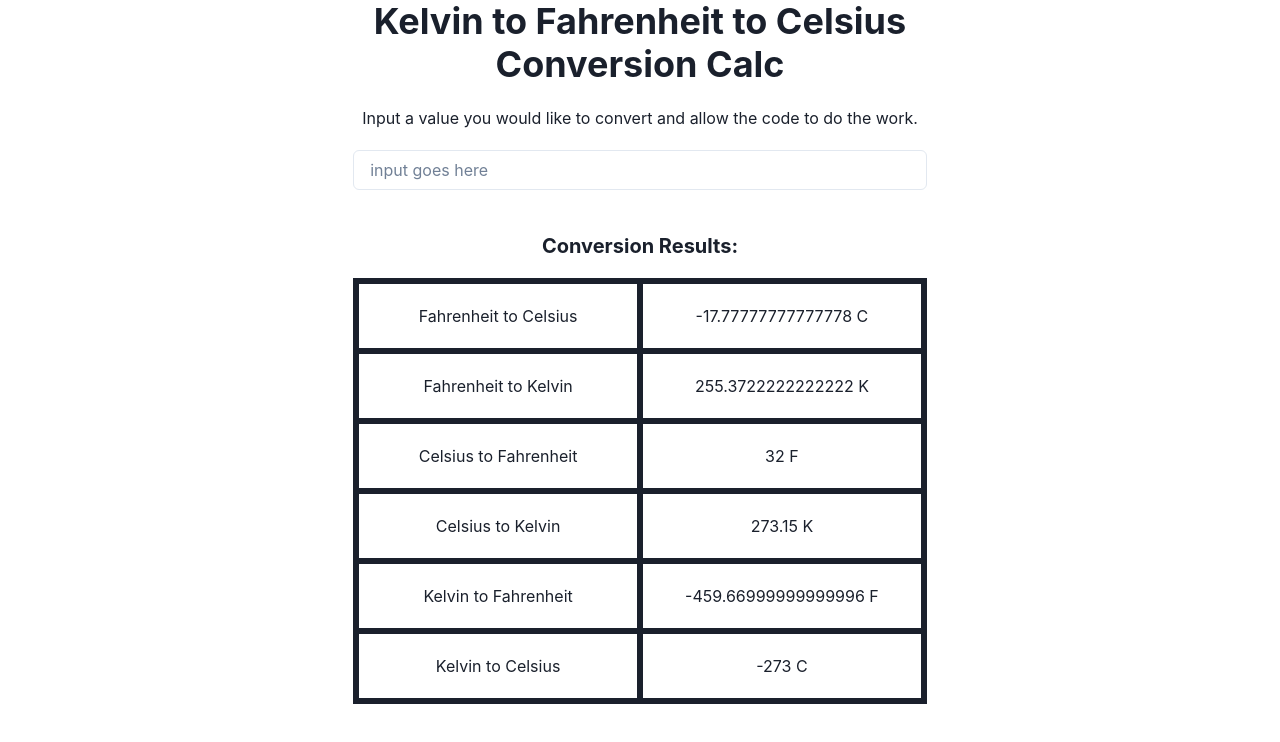
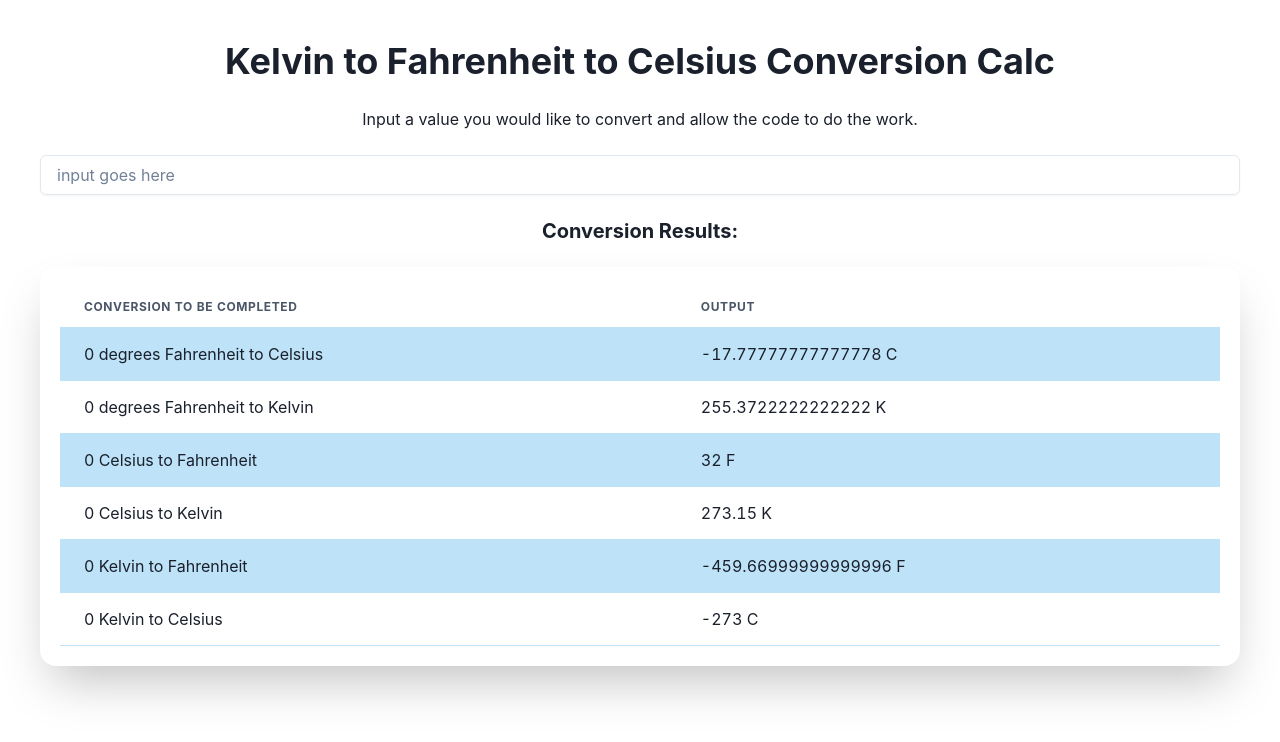
Before and after one commit to mxw74/marcus-site, a Next.js app: page /temp-conversion-calc in a window 1280 px wide. Shown: the top 742 px of the page. Built offline with nearby package versions, Linux system fonts and the light colour scheme.

Commit message:
some style changes

```diff
--- a/pages/index.js
+++ b/pages/index.js
@@ -5,7 +5,7 @@ import { useState } from "react"
 
 export default function Home() {
   return <Container {...{bg: 'none', padding: 2, align: 'center'}}>
-    <Heading>My Sites</Heading>
+    <Heading>Marcus' Projects </Heading>
     <Stack>
       <Link {...{href: '../conversion-calc'}}> Conversion Calculator</Link>
       <Link {...{href: '/calculator'}}>Calculator with Buttons</Link>
--- a/pages/temp-conversion-calc.js
+++ b/pages/temp-conversion-calc.js
@@ -1,4 +1,4 @@
-import { Box, Button, Container, Heading, Input, SimpleGrid, Text } from "@chakra-ui/react"
+import { Container, Heading, Input, Stack, Table, TableContainer, Tbody, Td, Text, Th, Thead, Tr } from "@chakra-ui/react"
 import { useState } from "react"
 import _ from "lodash"
 
@@ -8,7 +8,7 @@ const NumInput = ({setInputVal}) => {
     setInputVal(_.toNumber(evt.target.value))
   }
 
-  return <Input {...{type:'number', placeholder:'input goes here', onChange: onChange1}}/>
+  return <Input {...{type:'number', placeholder:'input goes here', shadow: 'sm', onChange: onChange1}}/>
 }
 
 export default function TempConversionCalc() {
@@ -39,31 +39,51 @@ export default function TempConversionCalc() {
   }
 
   const p = 5
-  const my = 5
+  const rounded = '2xl'
+  const shadow = '2xl'
 
-  return <Container {...{align: 'center'}}>
-    <Heading>Kelvin to Fahrenheit to Celsius Conversion Calc</Heading>
-    <Text {...{my}}>Input a value you would like to convert and allow the code to do the work.</Text>
-    <NumInput {...{inputVal, setInputVal}}/>
-    <br />
-    <br />
-    <Box>
-      <Heading {...{fontSize: '20px', my}}>Conversion Results:</Heading>
-      <SimpleGrid {...{columns: 2, rows: 6, border: 'solid'}}>
-        <Text {...{border: 'solid', p}}>Fahrenheit to Celsius</Text>
-        <Text {...{border: 'solid', p}}>{fahrenheitToCelsius(inputVal) + ' C'}</Text>
-        <Text {...{border: 'solid', p}}>Fahrenheit to Kelvin</Text>
-        <Text {...{border: 'solid', p}}>{fahrenheitToKelvin(inputVal) + ' K'}</Text>
-        <Text {...{border: 'solid', p}}>Celsius to Fahrenheit</Text>
-        <Text {...{border: 'solid', p}}>{celsiusToFahrenheit(inputVal) + ' F'}</Text>
-        <Text {...{border: 'solid', p}}>Celsius to Kelvin</Text>
-        <Text {...{border: 'solid', p}}>{celsiusToKelvin(inputVal) + ' K'}</Text>
-        <Text {...{border: 'solid', p}}>Kelvin to Fahrenheit</Text>
-        <Text {...{border: 'solid', p}}>{kelvinToFarenheit(inputVal) + ' F'}</Text>
-        <Text {...{border: 'solid', p}}>Kelvin to Celsius</Text>
-        <Text {...{border: 'solid', p}}>{kelvinToCelsius(inputVal) + ' C'}</Text>
-      </SimpleGrid>
-    </Box>
-
+  return <Container {...{align: 'center', p: 10, minW: '100%'}}>
+    <Stack {...{spacing: 6}}>
+      <Heading> Kelvin to Fahrenheit to Celsius Conversion Calc </Heading>
+      <Text {...{}}> Input a value you would like to convert and allow the code to do the work. </Text>
+      <NumInput {...{inputVal, setInputVal}}/>
+        <Heading {...{fontSize: '20px'}}> Conversion Results: </Heading>
+        <TableContainer {...{p, rounded, shadow}}>
+          <Table {...{variant: 'striped', colorScheme: 'blue'}}>
+            <Thead>
+              <Tr>
+                <Th> Conversion To Be Completed </Th>
+                <Th> Output </Th>
+              </Tr>
+            </Thead>
+            <Tbody>
+              <Tr>
+                <Td> {inputVal} degrees Fahrenheit to Celsius </Td>
+                <Td> {fahrenheitToCelsius(inputVal) + ' C'} </Td>
+              </Tr>
+              <Tr>
+                <Td> {inputVal} degrees Fahrenheit to Kelvin </Td>
+                <Td> {fahrenheitToKelvin(inputVal) + ' K'} </Td>
+              </Tr>
+              <Tr>
+                <Td> {inputVal} Celsius to Fahrenheit </Td>
+                <Td> {celsiusToFahrenheit(inputVal) + ' F'} </Td>
+              </Tr>
+              <Tr>
+                <Td> {inputVal} Celsius to Kelvin </Td>
+                <Td> {celsiusToKelvin(inputVal) + ' K'} </Td>
+              </Tr>
+              <Tr>
+                <Td> {inputVal} Kelvin to Fahrenheit </Td>
+                <Td> {kelvinToFarenheit(inputVal) + ' F'} </Td>
+              </Tr>
+              <Tr>
+                <Td> {inputVal} Kelvin to Celsius </Td>
+                <Td> {kelvinToCelsius(inputVal) + ' C'} </Td>
+              </Tr>
+            </Tbody>
+          </Table>
+        </TableContainer>
+    </Stack>
   </Container>
 }
```
